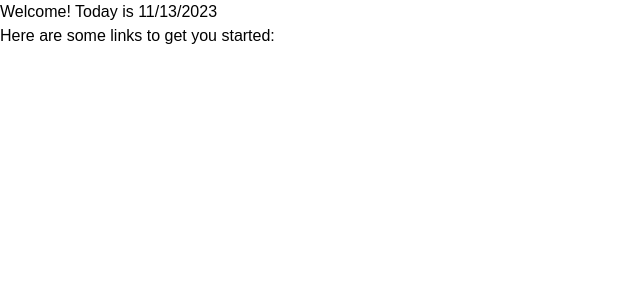
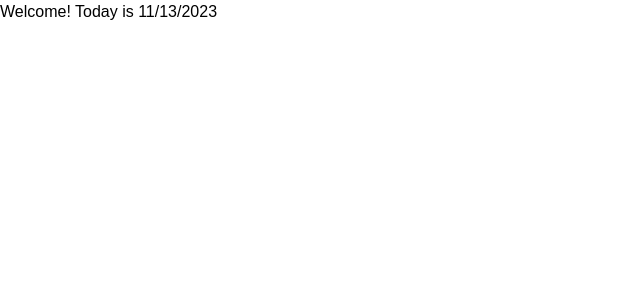
Before and after one commit to anprivitera/nextjs-dashboard, a Next.js app: page /about in a window 1280 px wide. Shown: the top 300 px of the page, without its empty margins (0-640 px from the left). Built offline with nearby package versions, Linux system fonts and the light colour scheme; a web font is replaced by a local one.

Commit message:
hydration error persists even without <h2>

```diff
--- a/app/about/page.tsx
+++ b/app/about/page.tsx
@@ -5,7 +5,11 @@ export default function About() {
     return (
         <>
             <h1>Welcome! Today is {getDate()}</h1>
-            <h2>Here are some links to get you started:</h2>
+            {/* Hydration failed because the initial UI does not match what was rendered on the server.
+
+            Warning: Expected server HTML to contain a matching <h1> in <h1>.
+
+            ee more info here: https://nextjs.org/docs/messages/react-hydration-error */}
         </>
     )
 }
```
